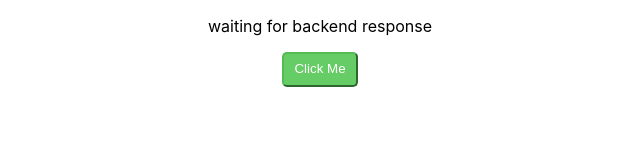
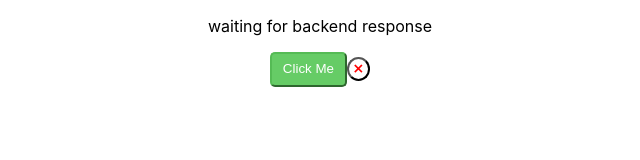
Before and after one commit to chingu-voyage7/Bears-Team-17, a React (Create React App) app in the folder client/: page / in a window 1280 px wide. Shown: the top 160 px of the page, without its empty margins (320-960 px from the left). Built offline with nearby package versions, Linux system fonts and the light colour scheme; no server answers.

Commit message:
use cross button

```diff
--- a/client/src/MyComponent.js
+++ b/client/src/MyComponent.js
@@ -1,8 +1,13 @@
 import React from 'react';
 import PrimaryButton from './common/buttons/Primary';
+import CrossButton from './common/buttons/Cross';
 
 const onclick = () => {
   console.log('clickety-click');
+};
+
+const crossClick = () => {
+  console.log('cross-clicked');
 };
 
 const MyComponent = () => (
@@ -10,6 +15,7 @@ const MyComponent = () => (
     <PrimaryButton onClick={onclick} >
       Click Me
     </PrimaryButton>
+    <CrossButton onClick={crossClick} />
   </div>
 );
 
```
